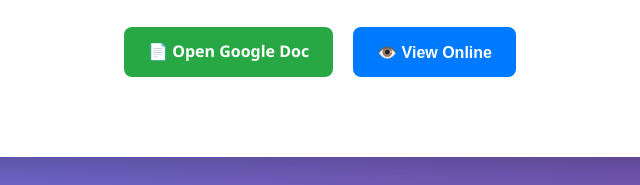
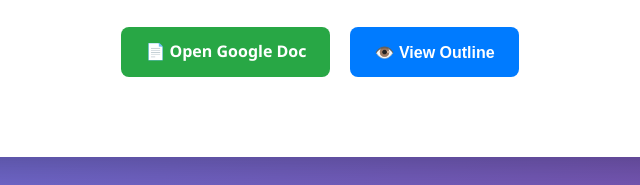
Before and after one commit to wqLol/wqLol.github.io, a plain HTML site: page index.html in a window 1280 px wide. Both pictures are taken after typing "name@example.com" into the empty fields and a click on the button "Get My Free Study Guide 📚". Shown: the part 526-711 px from the top of the page, 320-960 px from the left. Drawn offline with Linux system fonts and the light colour scheme.

Commit message:
wording changes

```diff
--- a/index.html
+++ b/index.html
@@ -291,7 +291,7 @@
 
             <div class="guide-actions">
                 <a href="https://docs.google.com/document/d/1DEnXMfww6sOuVCrCMqQok4eNQ6nqUGo8mHNjdEGRrPM/edit?usp=sharing" target="_blank" class="action-btn download-btn">📄 Open Google Doc</a>
-                <button class="action-btn view-btn" onclick="toggleGuideView()">👁️ View Online</button>
+                <button class="action-btn view-btn" onclick="toggleGuideView()">👁️ View Outline</button>
             </div>
 
             <div id="guideContent" class="guide-content" style="display: none;">
```
